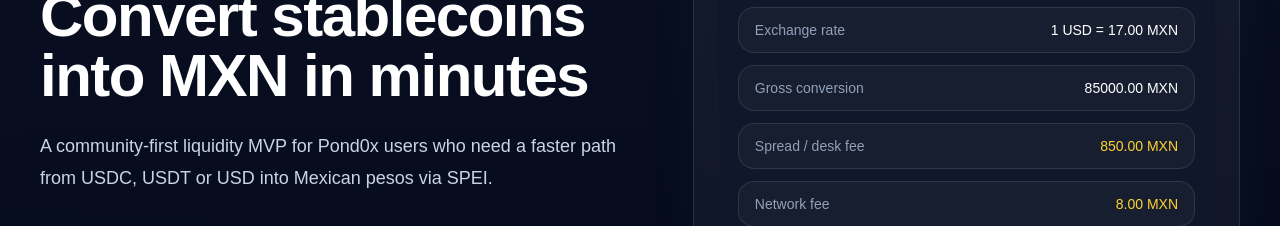
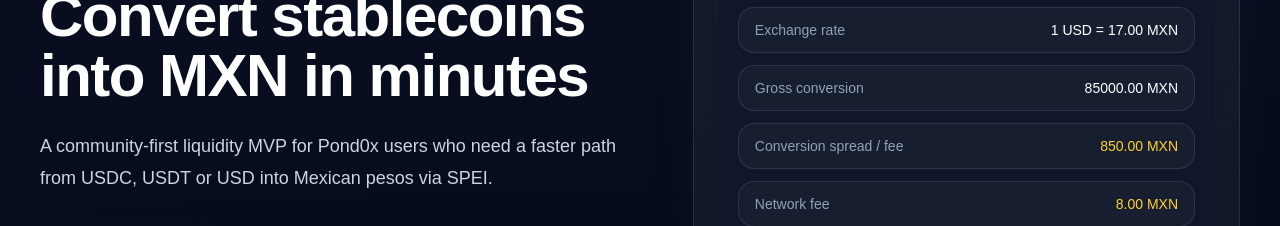
Before and after one commit to gdiazgranados/crypto-liquidity-mvp, a Next.js app: page / in a window 1280 px wide. Shown: the part 840-1066 px from the top of the page. Built offline with nearby package versions, Linux system fonts and the light colour scheme; no server answers.

Commit message:
final full PondRail MVP with roadmap and live quote

```diff
--- a/app/page.tsx
+++ b/app/page.tsx
@@ -110,7 +110,7 @@
       settlementLabel: "Settlement",
       rateLabel: "Exchange rate",
       grossLabel: "Gross conversion",
-      spreadLabel: "Spread / desk fee",
+      spreadLabel: "Conversion spread / fee",
       networkLabel: "Network fee",
       settlementCostLabel: "Settlement cost",
       totalFeeLabel: "Total estimated fees",
@@ -295,7 +295,7 @@
       settlementLabel: "Liquidación",
       rateLabel: "Tipo de cambio",
       grossLabel: "Conversión bruta",
-      spreadLabel: "Spread / comisión de mesa",
+      spreadLabel: "Spread / fee de conversión",
       networkLabel: "Comisión de red",
       settlementCostLabel: "Costo de liquidación",
       totalFeeLabel: "Comisiones totales estimadas",
```
